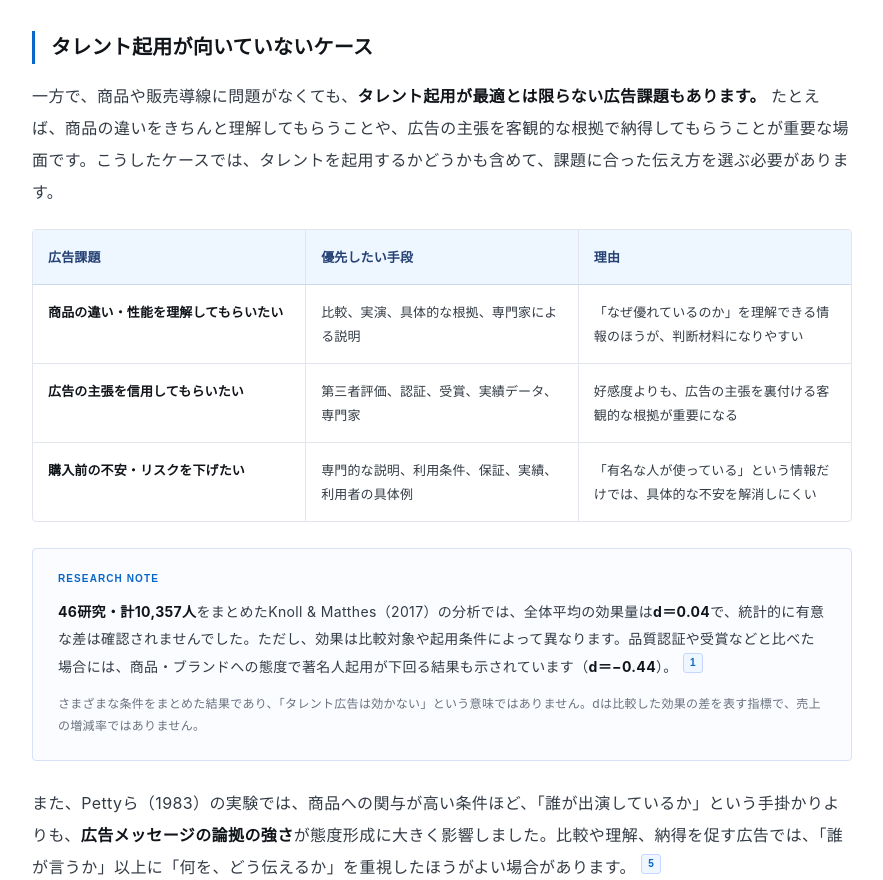
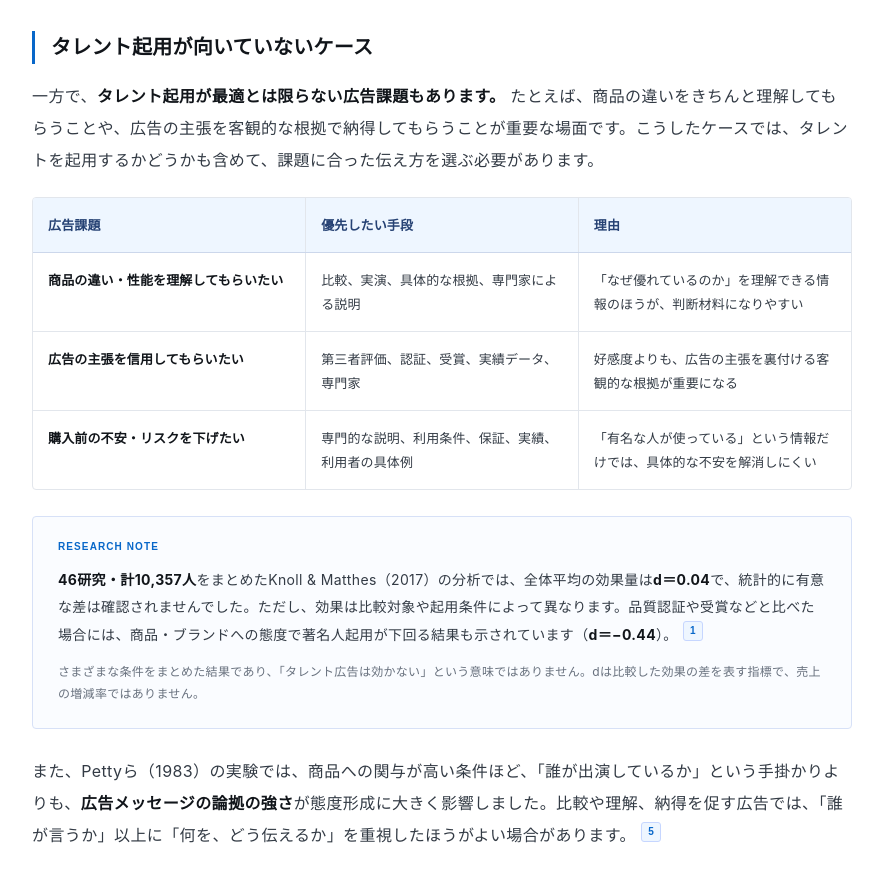
Before and after one commit to taiyoshimizu/e-spirit-article-demo-v2, a plain HTML site: page index.html in a window 1280 px wide. Shown: the part 3338-4218 px from the top of the page, without its empty margins (28-911 px from the left). Drawn offline with Linux system fonts and the light colour scheme.

Commit message:
Update index.html

```diff
--- a/index.html
+++ b/index.html
@@ -437,7 +437,7 @@ figure.has-image .production-caption{display:none}
 </tbody>
 </table></div><p class="scroll-hint">表は横にスクロールしてご覧いただけます。</p>
 <h3>タレント起用が向いていないケース</h3>
-<p>一方で、商品や販売導線に問題がなくても、<strong>タレント起用が最適とは限らない広告課題もあります。</strong> たとえば、商品の違いをきちんと理解してもらうことや、広告の主張を客観的な根拠で納得してもらうことが重要な場面です。こうしたケースでは、タレントを起用するかどうかも含めて、課題に合った伝え方を選ぶ必要があります。</p>
+<p>一方で、<strong>タレント起用が最適とは限らない広告課題もあります。</strong> たとえば、商品の違いをきちんと理解してもらうことや、広告の主張を客観的な根拠で納得してもらうことが重要な場面です。こうしたケースでは、タレントを起用するかどうかも含めて、課題に合った伝え方を選ぶ必要があります。</p>
 <div aria-label="比較表・横スクロール可能" class="table-scroll" role="region" tabindex="0"><table class="article-table">
 <thead><tr><th scope="col">広告課題</th><th scope="col">優先したい手段</th><th scope="col">理由</th></tr></thead>
 <tbody>
```
